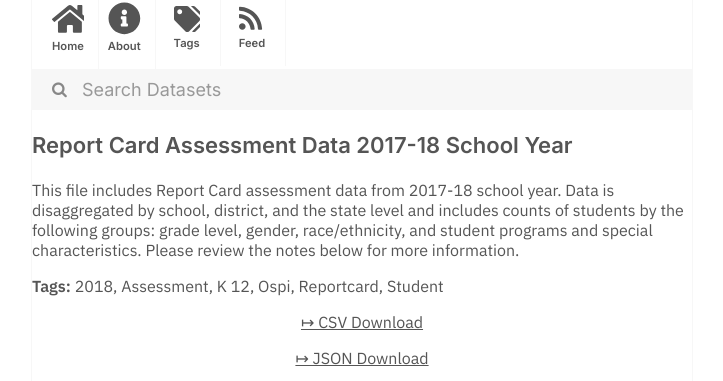
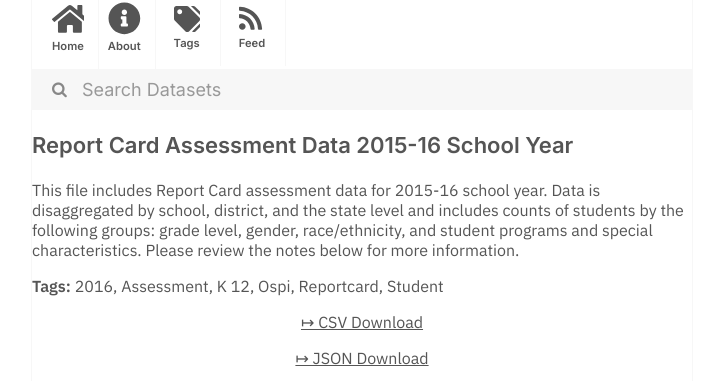
Before and after one commit to dayda-entities/state-of-washington, a Jekyll site: the page built from _posts/2020-11-10-report-card-assessment-data-20.md, in a window 1280 px wide. Shown: the part 216-597 px from the top of the page, without its empty margins (278-1001 px from the left). Built offline with Jekyll 4.4.1, drawn with Linux system fonts in a browser that asks for light colours.

Commit message:
Publish Data

```diff
--- a/_posts/2020-11-10-report-card-assessment-data-20.md
+++ b/_posts/2020-11-10-report-card-assessment-data-20.md
@@ -1,11 +1,11 @@
 ---
-title: Report Card Assessment Data 2017-18 School Year
-created: '2020-11-10T17:21:24.684056'
-modified: '2020-11-10T17:21:24.684063'
+title: Report Card Assessment Data 2015-16 School Year
+created: '2020-11-10T17:19:55.828632'
+modified: '2020-11-10T17:19:55.828640'
 state: active
 type: dataset
 tags:
-  - '2018'
+  - '2016'
   - Assessment
   - K 12
   - Ospi
@@ -13,9 +13,9 @@ tags:
   - Student
 groups:
   - Local Government
-csv_url: 'https://data.wa.gov/api/views/spyf-ga46/rows.csv?accessType=DOWNLOAD'
-json_url: 'https://data.wa.gov/api/views/spyf-ga46/rows.json?accessType=DOWNLOAD'
+csv_url: 'https://data.wa.gov/api/views/6hhp-ynqb/rows.csv?accessType=DOWNLOAD'
+json_url: 'https://data.wa.gov/api/views/6hhp-ynqb/rows.json?accessType=DOWNLOAD'
 layout: post
 
 ---
-This file includes Report Card assessment data from 2017-18 school year. Data is disaggregated by school, district, and the state level and includes counts of students by the following groups: grade level, gender, race/ethnicity, and student programs and special characteristics. Please review the notes below for more information.
+This file includes Report Card assessment data for 2015-16 school year. Data is disaggregated by school, district, and the state level and includes counts of students by the following groups: grade level, gender, race/ethnicity, and student programs and special characteristics. Please review the notes below for more information.
```
